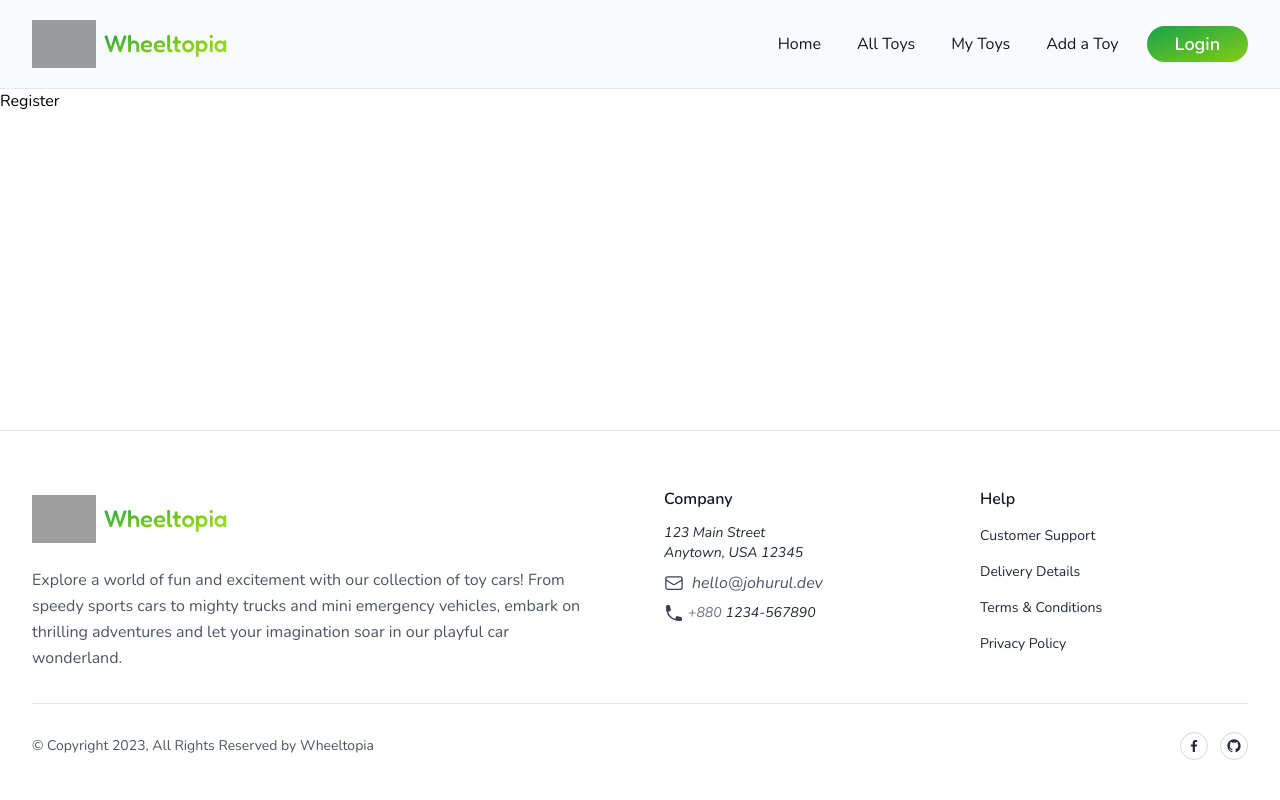
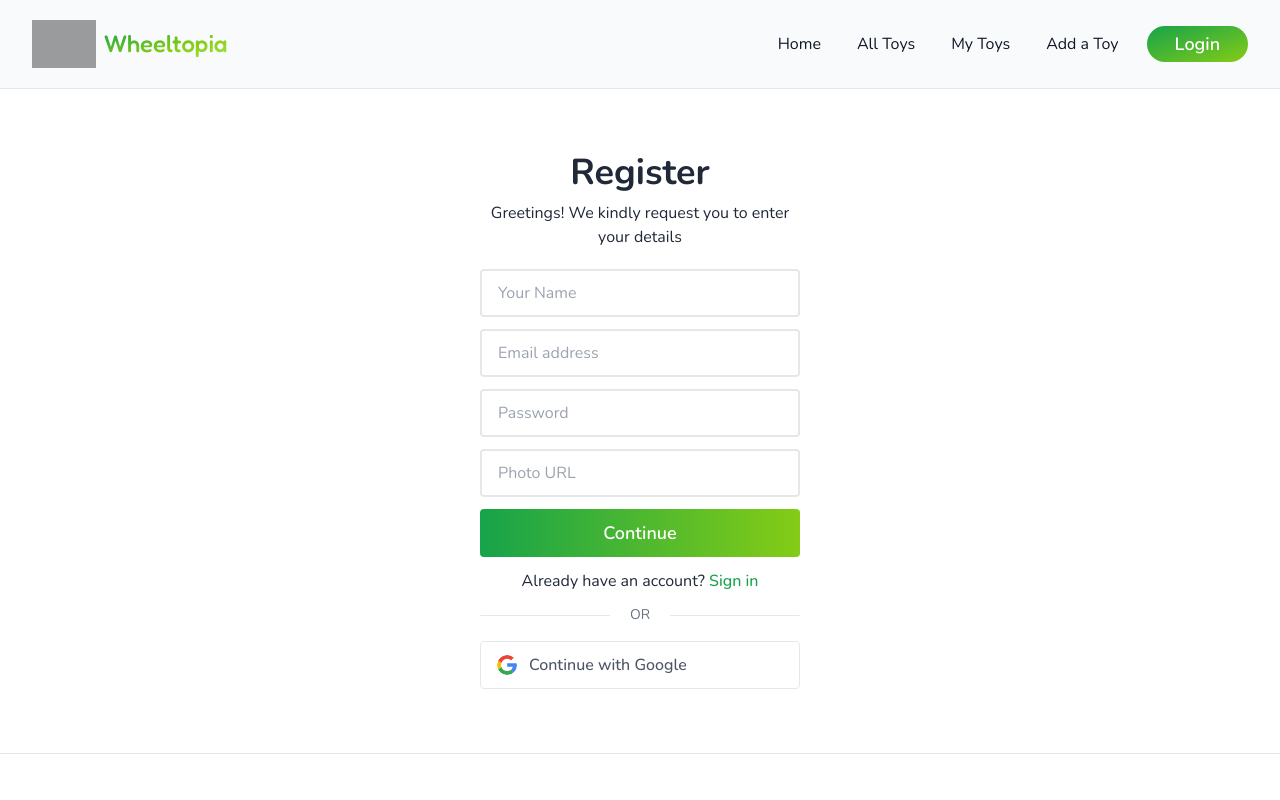
Before and after one commit to johurul-haque/Wheeltopia, a React (Vite) app: page /register in a window 1280 px wide. Shown: the top 800 px of the page. Built offline with nearby package versions, Linux system fonts and the light colour scheme; no server answers; grey boxes are pictures that could not be loaded.

Commit message:
added: popup Login, register, login

```diff
--- a/src/components/Header.jsx
+++ b/src/components/Header.jsx
@@ -1,9 +1,11 @@
+import { useContext } from "react";
 import { Link } from "react-router-dom";
+import { AuthContext } from "../provider/Authentication";
 import Logo from "./Logo";
 import Profile from "./Profile";
 
 const Header = () => {
-  const user = null;
+  const { user } = useContext(AuthContext);
 
   const toggleNav = () => {
     document.querySelector("#main-nav").classList.toggle("max-md:scale-0");
@@ -12,6 +14,7 @@ const Header = () => {
 
   const removeNav = () => {
     document.querySelector("#main-nav").classList.add("max-md:scale-0");
+    document.querySelector("body").classList.remove("overflow-hidden");
   };
   return (
     <header className="sticky top-0 w-full border-b bg-slate-50/95 px-4 py-3 backdrop-blur-3xl sm:px-6 lg:px-8">
@@ -41,7 +44,12 @@ const Header = () => {
             })}
           </ul>
           {user ? (
-            <Profile />
+            <>
+              <Profile />
+              <button className="bg rounded-full bg-red-300/75 bg-gradient-to-br px-6 py-1 text-lg font-semibold text-red-950 ring-red-300 ring-offset-2 transition-all duration-300 hover:bg-red-500 focus:ring">
+                Log Out
+              </button>
+            </>
           ) : (
             <Link
               to={"/login"}
--- a/src/components/Login.jsx
+++ b/src/components/Login.jsx
@@ -1,36 +1,79 @@
+import { useContext, useState } from "react";
 import { Link } from "react-router-dom";
+import { AuthContext } from "../provider/Authentication";
 
 const Login = () => {
-  // const {popupLogin} = useContext(AuthContext)
-  const handleSubmit = (e) => {
+  const [error, setError] = useState(null),
+    [emailError, setEmailError] = useState(null);
+
+  const { logIn, setUser, popupLogin } = useContext(AuthContext);
+
+  const login = (e) => {
     e.preventDefault();
-    console.log(e.target.email.value, "what");
-    console.log(e.target.password.value);
+
+    const email = e.target.email.value,
+      password = e.target.password.value;
+
+    if (password.length < 6) {
+      setError(
+        <p className="-mt-2 text-left text-sm">
+          <span className="text-red-400">*</span> Password must contain 6
+          character
+        </p>
+      );
+      setEmailError(null);
+    } else {
+      logIn(email, password)
+        .then((userCredintial) => {
+          setUser(userCredintial.user);
+          e.target.reset();
+        })
+        .catch((error) => {
+          console.error(error.message);
+          if (error.message.includes("user-not-found")) {
+            setEmailError(
+              <p className="-mt-2 text-left text-sm">
+                <span className="text-red-400">*</span> {error.message}
+              </p>
+            );
+            setError(null);
+          } else {
+            setError(
+              <p className="-mt-2 text-left text-sm">
+                <span className="text-red-400">*</span> {error.message}
+              </p>
+            );
+            setEmailError(null);
+          }
+        });
+    }
   };
 
   return (
-    <section className="mx-auto my-7 max-w-xs text-center text-gray-800">
+    <section className="mx-auto my-16 max-w-xs text-center text-gray-800">
       <h1 className="mb-7 text-4xl font-bold">Welcome back</h1>
-      <form onSubmit={handleSubmit} className="grid gap-3">
+      <form onSubmit={login} className="grid gap-3 transition-all duration-200">
         <input
           type="email"
           name="email"
-          className="h-12 rounded border px-4 outline-none ring-green-500 transition-all duration-200 focus:ring"
+          className="h-12 rounded border-2 px-4 outline-none transition-all duration-200 focus:border-green-500"
           placeholder="Email address"
         />
+        {emailError}
         <input
           type="password"
           placeholder="Password"
           name="password"
-          className="h-12 rounded border px-4 outline-none ring-green-500 transition-all duration-200 focus:ring"
+          className="h-12 rounded border-2 px-4 outline-none transition-all duration-200 focus:border-green-500"
         />
-        <button className="mt-2 h-12 rounded bg-gradient-to-r from-green-600 to-lime-500 text-lg font-semibold text-white outline-none ring-green-500 ring-offset-2 focus:ring">
+        {error}
+        <button className="h-12 rounded bg-gradient-to-r from-green-600 to-lime-500 text-lg font-semibold text-white outline-none ring-green-500 ring-offset-2 focus:ring">
           Continue
         </button>
       </form>
       <p className="my-3">
         Don&apos;t have an account?{" "}
-        <Link to={"/register"} className="font-semibold text-green-600">
+        <Link to={"/register"} className="font-medium text-green-600">
           Sign up
         </Link>
       </p>
@@ -39,7 +82,10 @@ const Login = () => {
         OR
         <hr className="basis-1/2 rounded-full" />
       </div>
-      <button className="flex h-12 w-full items-center gap-3 rounded border px-4 text-lg font-medium text-gray-600 outline-none ring-green-500 ring-offset-2 transition-all duration-200 hover:bg-gray-200 focus:ring">
+      <button
+        onClick={popupLogin}
+        className="flex h-12 w-full items-center gap-3 rounded border px-4 text-base font-medium text-gray-600 outline-none ring-green-500 ring-offset-2 transition-all duration-200 hover:bg-gray-200 focus:ring"
+      >
         <img
           src="/google.svg"
           alt="Google"
--- a/src/components/Register.jsx
+++ b/src/components/Register.jsx
@@ -1,6 +1,108 @@
+import { updateProfile } from "firebase/auth";
+import { useContext, useState } from "react";
+import { Link } from "react-router-dom";
+import { AuthContext } from "../provider/Authentication";
+
 const Register = () => {
+  const [error, setError] = useState(null);
+
+  const { auth, createUser, popupLogin } = useContext(AuthContext);
+
+  const register = (e) => {
+    e.preventDefault();
+
+    const form = e.target,
+      user = form.user.value,
+      email = form.email.value,
+      password = form.password.value,
+      profile = form.profile.value;
+
+    console.log({ email, user, password, profile });
+    if (password.length < 6) {
+      setError(
+        <p className="text-sm">
+          <span className="text-red-400">*</span> Password must contain 6
+          character
+        </p>
+      );
+    } else {
+      createUser(email, password)
+        .then((userCredintial) => {
+          updateProfile(auth.currentUser, {
+            displayName: user,
+            photoURL: profile,
+          });
+          console.log(userCredintial.user);
+          form.reset();
+        })
+        .catch((error) => console.error(error.message));
+    }
+  };
+
   return (
-    <div>Register</div>
-  )
-}
-export default Register
+    <section className="mx-auto my-16 max-w-xs text-center text-gray-800">
+      <h1 className="text-4xl font-bold">Register</h1>
+      <p className="mb-5 mt-2">
+        Greetings! We kindly request you to enter your details
+      </p>
+      <form
+        onSubmit={register}
+        className="grid gap-3 transition-all duration-200"
+      >
+        <input
+          type="text"
+          name="user"
+          className="h-12 rounded border-2 px-4 outline-none transition-all duration-200 focus:border-green-500"
+          placeholder="Your Name"
+        />
+        <input
+          type="email"
+          name="email"
+          className="h-12 rounded border-2 px-4 outline-none transition-all duration-200 focus:border-green-500"
+          placeholder="Email address"
+        />
+        <input
+          type="password"
+          placeholder="Password"
+          name="password"
+          className="h-12 rounded border-2 px-4 outline-none transition-all duration-200 focus:border-green-500"
+        />
+        {error}
+        <input
+          type="text"
+          name="profile"
+          className="h-12 rounded border-2 px-4 outline-none transition-all duration-200 focus:border-green-500"
+          placeholder="Photo URL"
+        />
+        <button className="h-12 rounded bg-gradient-to-r from-green-600 to-lime-500 text-lg font-semibold text-white outline-none ring-green-500 ring-offset-2 focus:ring">
+          Continue
+        </button>
+      </form>
+      <p className="my-3">
+        Already have an account?{" "}
+        <Link to={"/login"} className="font-medium text-green-600">
+          Sign in
+        </Link>
+      </p>
+      <div className="mb-4 flex items-center gap-5 text-sm text-gray-500">
+        <hr className="basis-1/2 rounded-full" />
+        OR
+        <hr className="basis-1/2 rounded-full" />
+      </div>
+      <button
+        onClick={popupLogin}
+        className="flex h-12 w-full items-center gap-3 rounded border px-4 text-base font-medium text-gray-600 outline-none ring-green-500 ring-offset-2 transition-all duration-200 hover:bg-gray-200 focus:ring"
+      >
+        <img
+          src="/google.svg"
+          alt="Google"
+          width={20}
+          height={20}
+          className="aspect-square w-5 rounded-full object-contain"
+        />
+        Continue with Google
+      </button>
+    </section>
+  );
+};
+export default Register;
--- a/src/main.jsx
+++ b/src/main.jsx
@@ -2,6 +2,7 @@ import React from "react";
 import ReactDOM from "react-dom/client";
 import { RouterProvider, createBrowserRouter } from "react-router-dom";
 import "./index.css";
+import Authentication from "./provider/Authentication";
 import App from "./routes/App.jsx";
 import { Login, Register } from "./routes/Authenticate";
 import ErrorPage from "./routes/ErrorPage";
@@ -31,6 +32,8 @@ const router = createBrowserRouter([
 
 ReactDOM.createRoot(document.getElementById("root")).render(
   <React.StrictMode>
-    <RouterProvider router={router} />
+    <Authentication>
+      <RouterProvider router={router} />
+    </Authentication>
   </React.StrictMode>
 );
```
